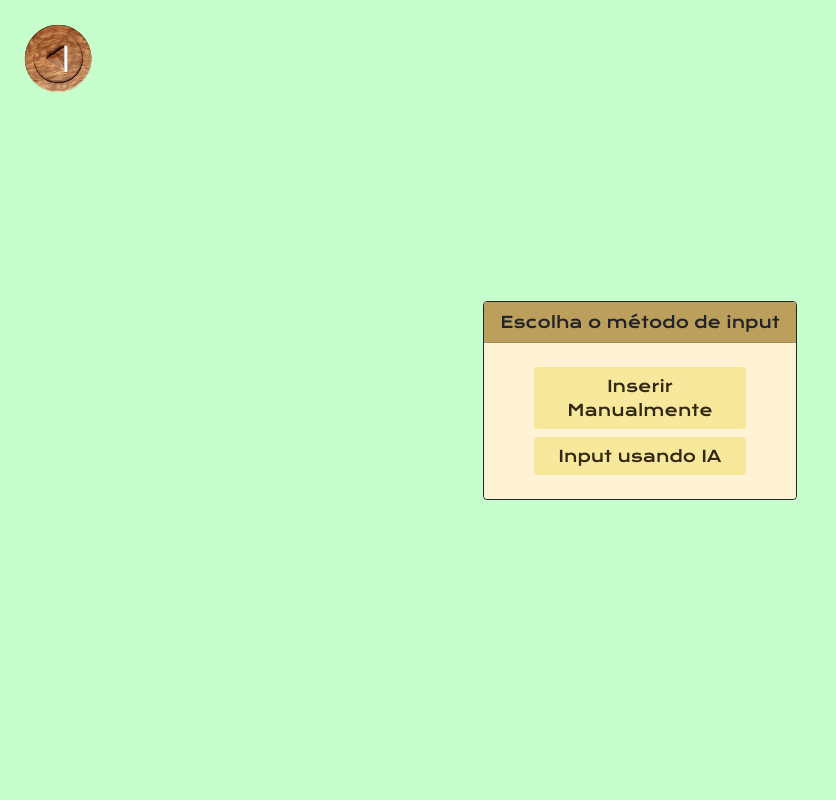
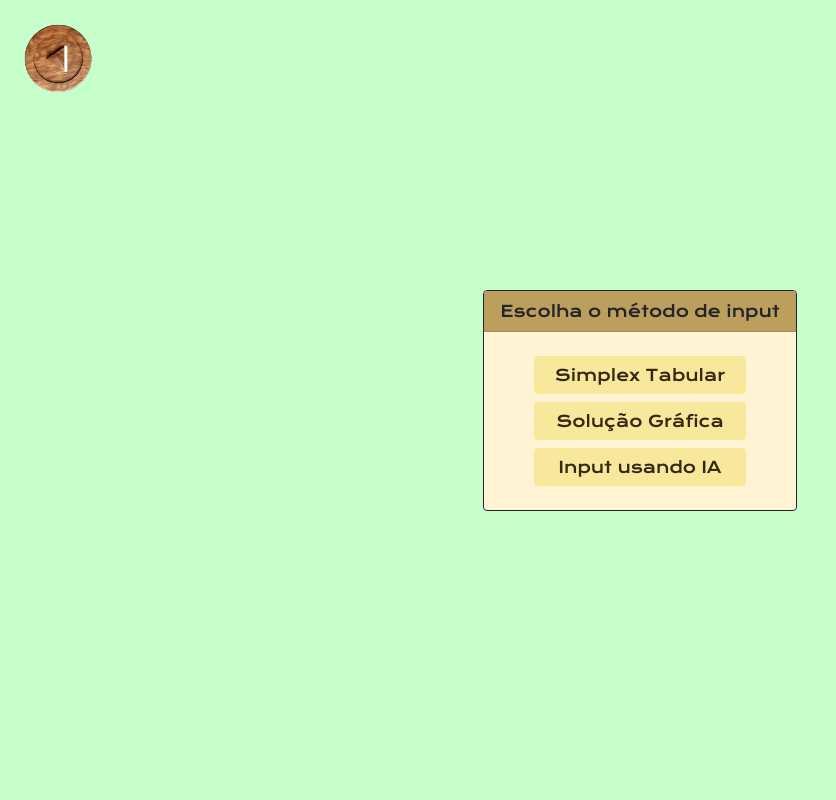
Before and after one commit to andrereissz/graveto, a PHP site: page /options.php in a window 1280 px wide. Shown: the whole page, without its empty margins (0-836 px from the left). Run offline with PHP 8.4, Linux system fonts and the light colour scheme.

Commit message:
Modifica arquivo options para incluir solução gráfica

```diff
--- a/options.php
+++ b/options.php
@@ -24,7 +24,10 @@
                 </div>
                 <div class="card-body">
                     <div class="row mt-2 mb-2 justify-content-center">
-                        <a class="btn btn-graveto" style="font-family: Krona One; width: 70%;" href="problem.php">Inserir Manualmente</a>
+                        <a class="btn btn-graveto" style="font-family: Krona One; width: 70%;" href="problem.php">Simplex Tabular</a>
+                    </div>
+                    <div class="row mt-2 mb-2 justify-content-center">
+                        <a class="btn btn-graveto" style="font-family: Krona One; width: 70%;" href="../Grafic/index.html">Solução Gráfica</a>
                     </div>
                     <div class="row mt-2 mb-2 justify-content-center">
                         <a class="btn btn-graveto" style="font-family: Krona One; width: 70%;" href="prompt.php">Input
```
